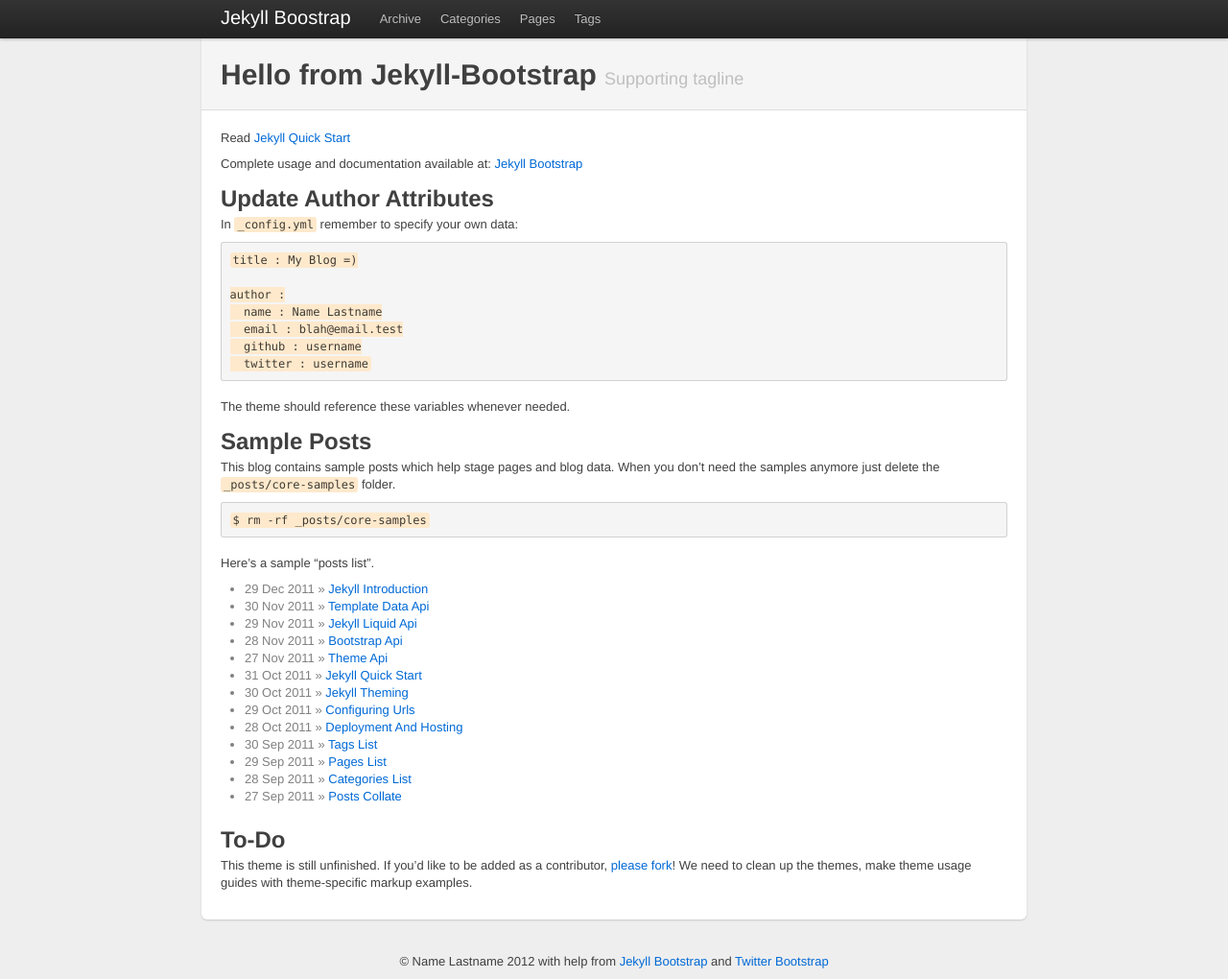
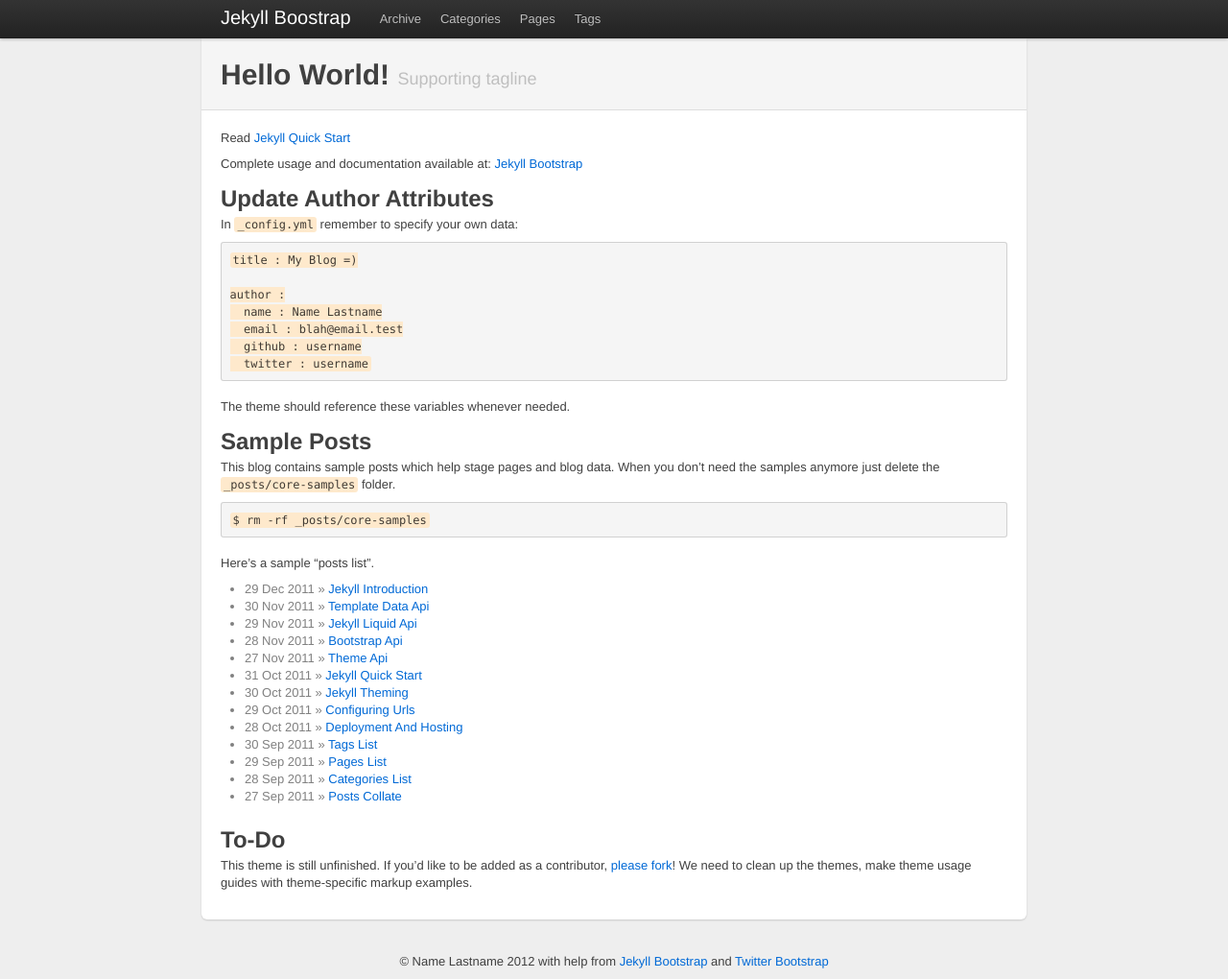
Before and after one commit to arlobelshee/bs, a Jekyll site: the page built from index.md, in a window 1280 px wide and 1020 px high. Shown: the whole window at 96% size. Built offline with Jekyll 4.4.1, drawn with Linux system fonts in a browser that asks for light colours.

Commit message:
Hello world

```diff
--- a/index.md
+++ b/index.md
@@ -1,7 +1,6 @@
 ---
 layout: page
-title: Hello from Jekyll-Bootstrap
-header: This is Jekyll-Bootstrap
+title: Hello World!
 ---
 
 Read [Jekyll Quick Start](http://jekyllbootstrap.com/jekyll-quick-start.html)
```
